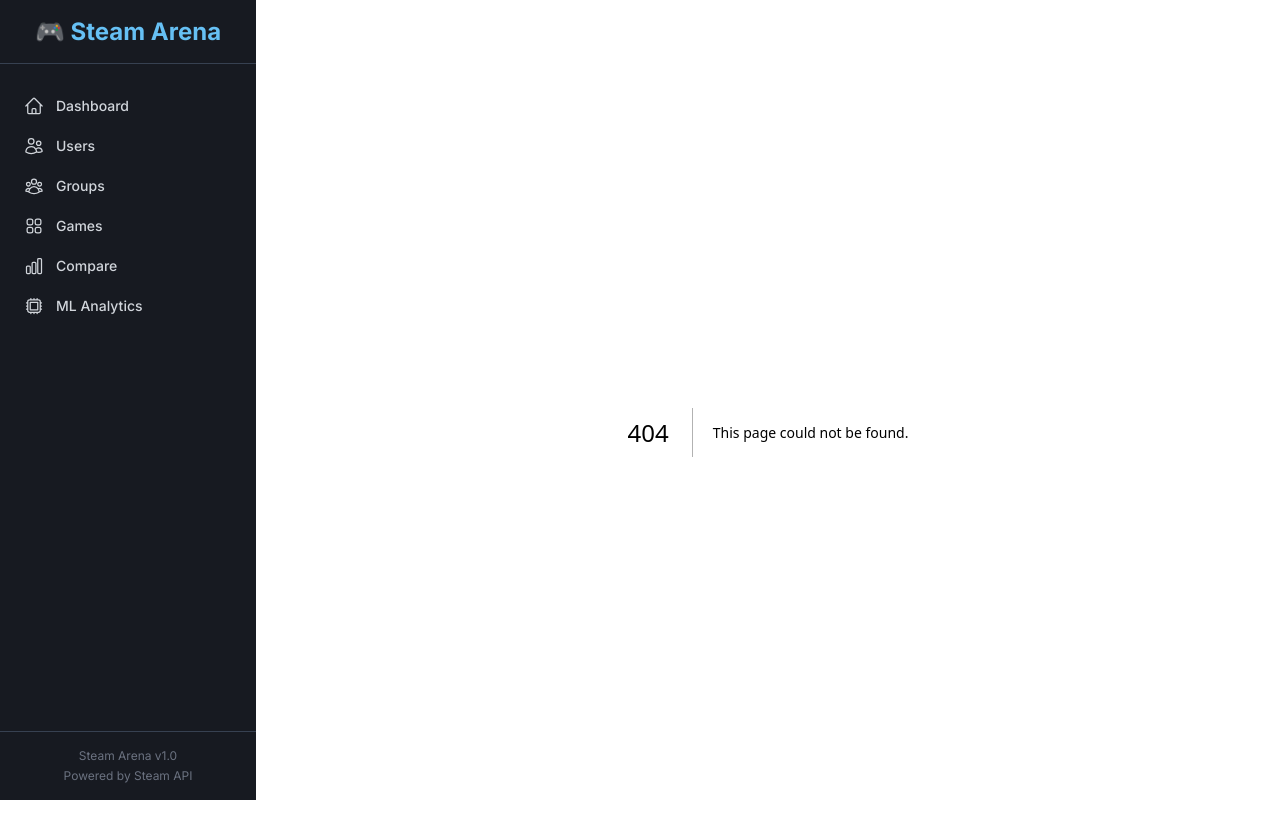
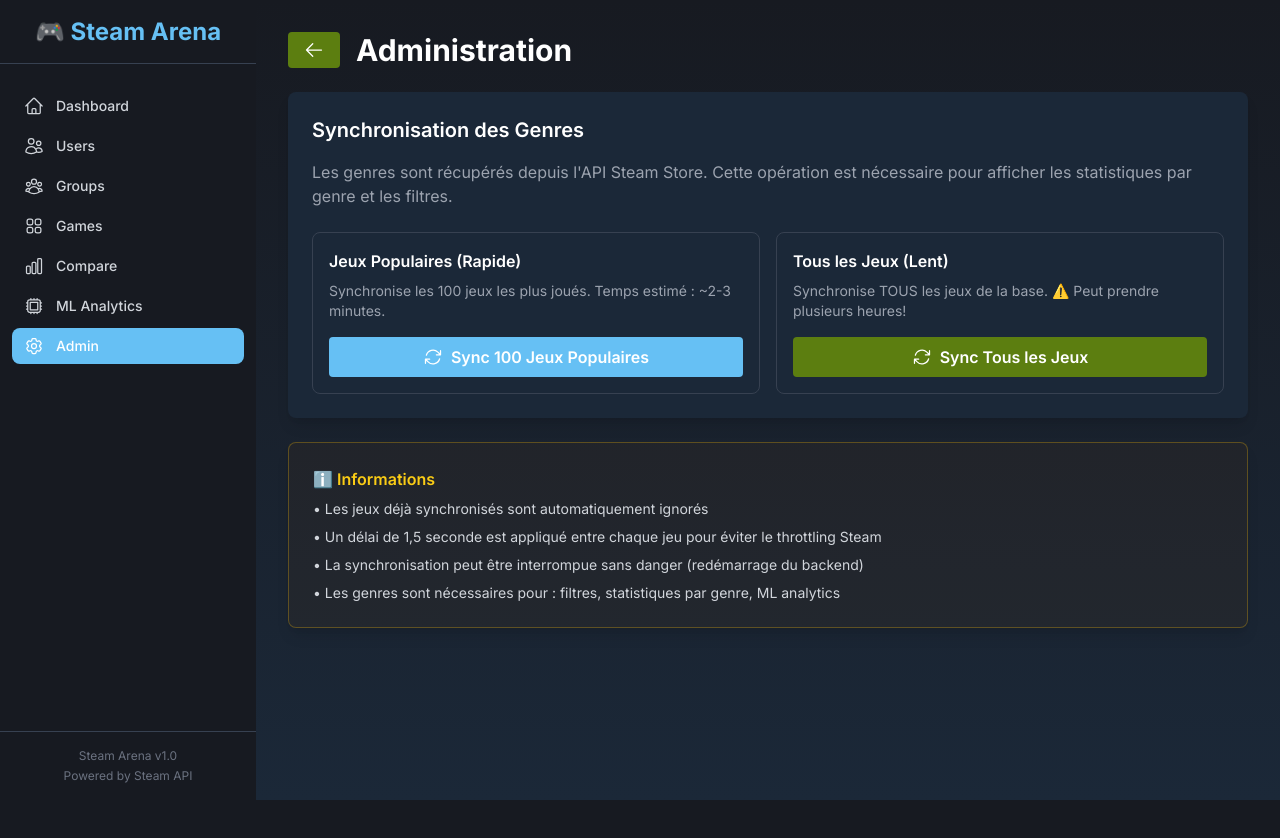
Before and after one commit to gdemerges/steam-arena, a Next.js app in the folder frontend/: page /admin in a window 1280 px wide. Before the commit this address had no page. Shown: the top 838 px of the page. After the commit the page ends 800 px from the top, so only its background shows below. Built offline with nearby package versions, Linux system fonts and the light colour scheme.

Commit message:
fix genre

```diff
--- /dev/null
+++ b/frontend/src/app/admin/page.tsx
@@ -0,0 +1,171 @@
+'use client'
+
+import { useState } from 'react'
+import Link from 'next/link'
+import { ArrowLeftIcon, ArrowPathIcon } from '@heroicons/react/24/outline'
+import { syncPopularGenres, syncAllGenres } from '@/lib/api'
+
+export default function AdminPage() {
+  const [syncingAll, setSyncingAll] = useState(false)
+  const [syncingPopular, setSyncingPopular] = useState(false)
+  const [result, setResult] = useState<any>(null)
+  const [error, setError] = useState<string | null>(null)
+
+  const handleSyncAllGenres = async () => {
+    if (!confirm('Cette opération peut prendre beaucoup de temps (plusieurs heures pour des milliers de jeux). Continuer ?')) {
+      return
+    }
+
+    setSyncingAll(true)
+    setResult(null)
+    setError(null)
+    try {
+      const res = await syncAllGenres(1.5)
+      setResult(res.data)
+      alert(`Synchronisation terminée!\nSynchronisés: ${res.data.synced}\nIgnorés: ${res.data.skipped}\nÉchecs: ${res.data.failed}`)
+    } catch (err: any) {
+      console.error('Sync failed:', err)
+      const errorMsg = err.response?.data?.detail || err.message || 'Erreur inconnue'
+      setError(errorMsg)
+      alert(`Échec de la synchronisation: ${errorMsg}`)
+    } finally {
+      setSyncingAll(false)
+    }
+  }
+
+  const handleSyncPopularGenres = async () => {
+    setSyncingPopular(true)
+    setResult(null)
+    setError(null)
+    try {
+      const res = await syncPopularGenres(100)
+      setResult(res.data)
+      alert(`Synchronisation terminée!\nSynchronisés: ${res.data.synced}\nIgnorés: ${res.data.skipped}\nÉchecs: ${res.data.failed}`)
+    } catch (err: any) {
+      console.error('Sync failed:', err)
+      const errorMsg = err.response?.data?.detail || err.message || 'Erreur inconnue'
+      setError(errorMsg)
+      alert(`Échec de la synchronisation: ${errorMsg}`)
+    } finally {
+      setSyncingPopular(false)
+    }
+  }
+
+  return (
+    <div className="space-y-6">
+      <div className="flex items-center gap-4">
+        <Link href="/" className="btn-secondary">
+          <ArrowLeftIcon className="h-5 w-5" />
+        </Link>
+        <h1 className="text-3xl font-bold">Administration</h1>
+      </div>
+
+      {/* Genre Sync Section */}
+      <div className="card">
+        <h2 className="text-xl font-semibold mb-4">Synchronisation des Genres</h2>
+        <p className="text-gray-400 mb-6">
+          Les genres sont récupérés depuis l'API Steam Store. Cette opération est nécessaire pour afficher
+          les statistiques par genre et les filtres.
+        </p>
+
+        <div className="grid grid-cols-1 md:grid-cols-2 gap-4">
+          {/* Sync Popular Games */}
+          <div className="border border-gray-700 rounded-lg p-4">
+            <h3 className="font-semibold mb-2">Jeux Populaires (Rapide)</h3>
+            <p className="text-sm text-gray-400 mb-4">
+              Synchronise les 100 jeux les plus joués. Temps estimé : ~2-3 minutes.
+            </p>
+            <button
+              onClick={handleSyncPopularGenres}
+              disabled={syncingPopular || syncingAll}
+              className="btn-primary w-full flex items-center justify-center gap-2"
+            >
+              {syncingPopular ? (
+                <>
+                  <ArrowPathIcon className="h-5 w-5 animate-spin" />
+                  Synchronisation en cours...
+                </>
+              ) : (
+                <>
+                  <ArrowPathIcon className="h-5 w-5" />
+                  Sync 100 Jeux Populaires
+                </>
+              )}
+            </button>
+          </div>
+
+          {/* Sync All Games */}
+          <div className="border border-gray-700 rounded-lg p-4">
+            <h3 className="font-semibold mb-2">Tous les Jeux (Lent)</h3>
+            <p className="text-sm text-gray-400 mb-4">
+              Synchronise TOUS les jeux de la base. ⚠️ Peut prendre plusieurs heures!
+            </p>
+            <button
+              onClick={handleSyncAllGenres}
+              disabled={syncingAll || syncingPopular}
+              className="btn-secondary w-full flex items-center justify-center gap-2"
+            >
+              {syncingAll ? (
+                <>
+                  <ArrowPathIcon className="h-5 w-5 animate-spin" />
+                  Synchronisation en cours...
+                </>
+              ) : (
+                <>
+                  <ArrowPathIcon className="h-5 w-5" />
+                  Sync Tous les Jeux
+                </>
+              )}
+            </button>
+          </div>
+        </div>
+
+        {/* Error Display */}
+        {error && (
+          <div className="mt-6 p-4 bg-red-900/20 border border-red-500/30 rounded-lg">
+            <h4 className="font-semibold text-red-400 mb-2">❌ Erreur</h4>
+            <p className="text-sm text-gray-300">{error}</p>
+          </div>
+        )}
+
+        {/* Results */}
+        {result && (
+          <div className="mt-6 p-4 bg-green-900/20 border border-green-500/30 rounded-lg">
+            <h4 className="font-semibold text-green-400 mb-2">Résultats</h4>
+            <div className="grid grid-cols-2 md:grid-cols-4 gap-4 text-sm">
+              <div>
+                <p className="text-gray-400">Synchronisés</p>
+                <p className="text-xl font-bold text-green-400">{result.synced}</p>
+              </div>
+              <div>
+                <p className="text-gray-400">Ignorés</p>
+                <p className="text-xl font-bold text-yellow-400">{result.skipped}</p>
+              </div>
+              <div>
+                <p className="text-gray-400">Échecs</p>
+                <p className="text-xl font-bold text-red-400">{result.failed}</p>
+              </div>
+              <div>
+                <p className="text-gray-400">Total vérifié</p>
+                <p className="text-xl font-bold text-blue-400">
+                  {result.total_checked || result.total_games || 0}
+                </p>
+              </div>
+            </div>
+          </div>
+        )}
+      </div>
+
+      {/* Instructions */}
+      <div className="card border border-yellow-500/30 bg-yellow-900/10">
+        <h3 className="font-semibold text-yellow-400 mb-2">ℹ️ Informations</h3>
+        <ul className="text-sm text-gray-300 space-y-2">
+          <li>• Les jeux déjà synchronisés sont automatiquement ignorés</li>
+          <li>• Un délai de 1,5 seconde est appliqué entre chaque jeu pour éviter le throttling Steam</li>
+          <li>• La synchronisation peut être interrompue sans danger (redémarrage du backend)</li>
+          <li>• Les genres sont nécessaires pour : filtres, statistiques par genre, ML analytics</li>
+        </ul>
+      </div>
+    </div>
+  )
+}
--- a/frontend/src/components/Sidebar.tsx
+++ b/frontend/src/components/Sidebar.tsx
@@ -9,6 +9,7 @@
   ChartBarIcon,
   CpuChipIcon,
   Squares2X2Icon,
+  Cog6ToothIcon,
 } from '@heroicons/react/24/outline'
 import clsx from 'clsx'
 
@@ -19,6 +20,7 @@
   { name: 'Games', href: '/games', icon: Squares2X2Icon },
   { name: 'Compare', href: '/compare', icon: ChartBarIcon },
   { name: 'ML Analytics', href: '/ml', icon: CpuChipIcon },
+  { name: 'Admin', href: '/admin', icon: Cog6ToothIcon },
 ]
 
 export default function Sidebar() {
```
Also changed, not shown: 2 other files (tests, documents, lock files or other folders).
